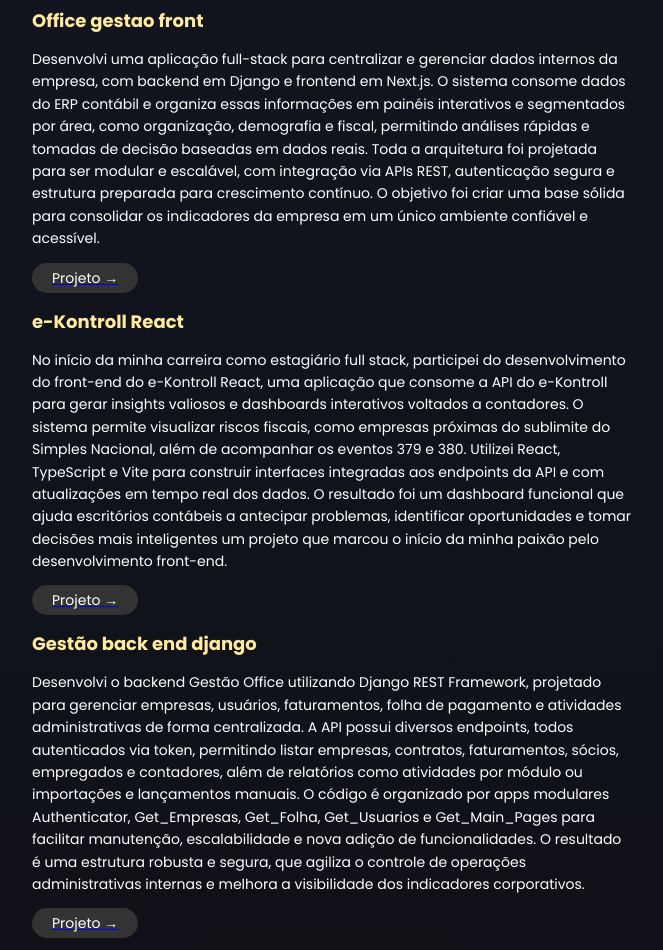
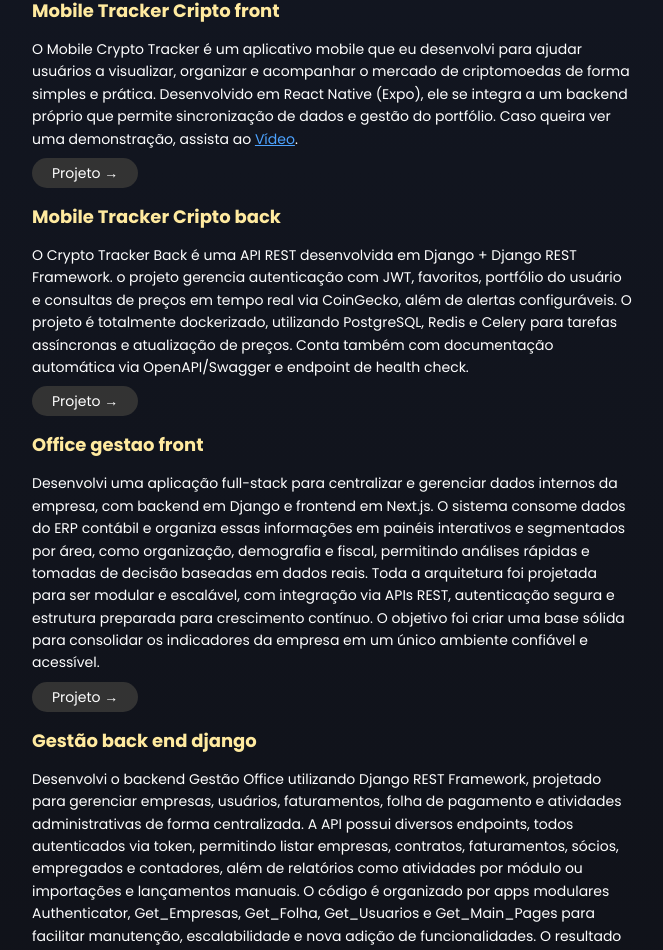
Before and after one commit to gabrielcsilvaa/PortfolioGabriel-react, a React (Create React App) app: page / in a window 1280 px wide. Shown: the part 4415-5365 px from the top of the page, without its empty margins (308-971 px from the left). Built offline with nearby package versions, Linux system fonts and the light colour scheme.

Commit message:
add more projects

```diff
--- a/src/components/projects.jsx
+++ b/src/components/projects.jsx
@@ -73,6 +73,48 @@
           <h2 className='projects-title'>
             <FaCode className='projects-icon' /> More projects developed
           </h2>
+          <h3 className='project-name'>Mobile Tracker Cripto front</h3>
+          <p className='project-description'>
+            O Mobile Crypto Tracker é um aplicativo mobile que eu desenvolvi
+            para ajudar usuários a visualizar, organizar e acompanhar o mercado
+            de criptomoedas de forma simples e prática. Desenvolvido em React
+            Native (Expo), ele se integra a um backend próprio que permite
+            sincronização de dados e gestão do portfólio. Caso queira ver uma
+            demonstração, assista ao{' '}
+            <a
+              href='https://drive.google.com/file/d/1XvvuRqqp_1Y7QjwG-eUgU-hDRdhkZGJz/view?usp=sharing'
+              target='_blank'
+              rel='noopener noreferrer'
+              className='link-video'
+            >
+              Vídeo
+            </a>
+            .
+          </p>
+          <a
+            href='https://github.com/gabrielcsilvaa/Mobile-crypto-tracker-front'
+            target='_blank'
+            rel='noopener noreferrer'
+          >
+            <span className='tag'>Projeto →</span>
+          </a>
+          <h3 className='project-name'>Mobile Tracker Cripto back</h3>
+          <p className='project-description'>
+            O Crypto Tracker Back é uma API REST desenvolvida em Django + Django
+            REST Framework. o projeto gerencia autenticação com JWT, favoritos,
+            portfólio do usuário e consultas de preços em tempo real via
+            CoinGecko, além de alertas configuráveis. O projeto é totalmente
+            dockerizado, utilizando PostgreSQL, Redis e Celery para tarefas
+            assíncronas e atualização de preços. Conta também com documentação
+            automática via OpenAPI/Swagger e endpoint de health check.
+          </p>
+          <a
+            href='https://github.com/gabrielcsilvaa/Crypto-tracker-back'
+            target='_blank'
+            rel='noopener noreferrer'
+          >
+            <span className='tag'>Projeto →</span>
+          </a>
           <h3 className='project-name'>Office gestao front</h3>
           <p className='project-description'>
             Desenvolvi uma aplicação full-stack para centralizar e gerenciar
@@ -88,6 +130,28 @@
           </p>
           <a
             href='https://github.com/gabrielcsilvaa/office-gestao-front'
+            target='_blank'
+            rel='noopener noreferrer'
+          >
+            <span className='tag'>Projeto →</span>
+          </a>
+          <h3 className='project-name'>Gestão back end django</h3>
+          <p className='project-description'>
+            Desenvolvi o backend Gestão Office utilizando Django REST Framework,
+            projetado para gerenciar empresas, usuários, faturamentos, folha de
+            pagamento e atividades administrativas de forma centralizada. A API
+            possui diversos endpoints, todos autenticados via token, permitindo
+            listar empresas, contratos, faturamentos, sócios, empregados e
+            contadores, além de relatórios como atividades por módulo ou
+            importações e lançamentos manuais. O código é organizado por apps
+            modulares Authenticator, Get_Empresas, Get_Folha, Get_Usuarios e
+            Get_Main_Pages para facilitar manutenção, escalabilidade e nova
+            adição de funcionalidades. O resultado é uma estrutura robusta e
+            segura, que agiliza o controle de operações administrativas internas
+            e melhora a visibilidade dos indicadores corporativos.
+          </p>
+          <a
+            href='https://github.com/gabrielcsilvaa/gestao-office-back.git'
             target='_blank'
             rel='noopener noreferrer'
           >
@@ -110,28 +174,6 @@
           </p>
           <a
             href='https://github.com/gabrielcsilvaa/eKontroll-React'
-            target='_blank'
-            rel='noopener noreferrer'
-          >
-            <span className='tag'>Projeto →</span>
-          </a>
-          <h3 className='project-name'>Gestão back end django</h3>
-          <p className='project-description'>
-            Desenvolvi o backend Gestão Office utilizando Django REST Framework,
-            projetado para gerenciar empresas, usuários, faturamentos, folha de
-            pagamento e atividades administrativas de forma centralizada. A API
-            possui diversos endpoints, todos autenticados via token, permitindo
-            listar empresas, contratos, faturamentos, sócios, empregados e
-            contadores, além de relatórios como atividades por módulo ou
-            importações e lançamentos manuais. O código é organizado por apps
-            modulares Authenticator, Get_Empresas, Get_Folha, Get_Usuarios e
-            Get_Main_Pages para facilitar manutenção, escalabilidade e nova
-            adição de funcionalidades. O resultado é uma estrutura robusta e
-            segura, que agiliza o controle de operações administrativas internas
-            e melhora a visibilidade dos indicadores corporativos.
-          </p>
-          <a
-            href='https://github.com/gabrielcsilvaa/gestao-office-back.git'
             target='_blank'
             rel='noopener noreferrer'
           >
--- a/src/styles/projects.css
+++ b/src/styles/projects.css
@@ -29,10 +29,16 @@
   margin-bottom: 10px;
 }
 
-.project-description {
-  font-size: 14px;
-  line-height: 1.6;
-  margin-bottom: 15px;
+.project-description .link-video {
+  color: #4da3ff;       /* azulzinho */
+  text-decoration: underline;
+  font-weight: 500;
+  cursor: pointer;
+}
+
+.project-description .link-video:hover {
+  text-decoration: none;
+  color: #82c0ff;       /* azul mais claro no hover */
 }
 
 .project-image-container {
@@ -83,11 +89,22 @@
   left: 40px;
 }
 
+.tag-video2 {
+  background-color: #333;
+  color: #fff;
+  bottom: -12px;
+  padding: 6px 20px;
+  border-radius: 15px;
+  font-size: 14px;
+  font-weight: 400;
+  left: 40px;
+  }
+
 .tag-video:hover {
   background-color: #555;
 }
 
-.project-icon-link {
+a {
   text-decoration: none;
 }
 .autoral {
```
